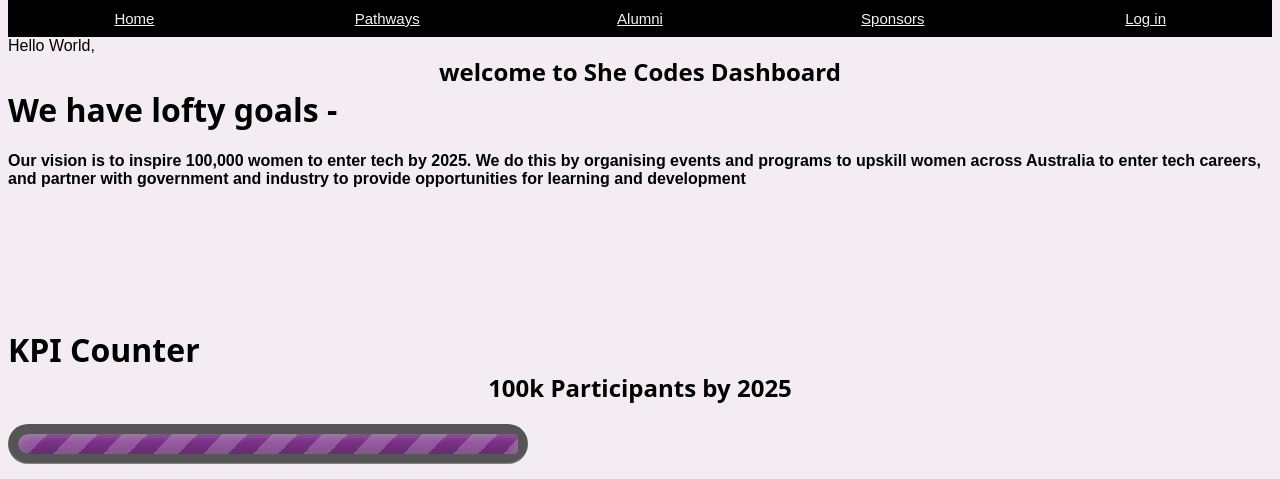
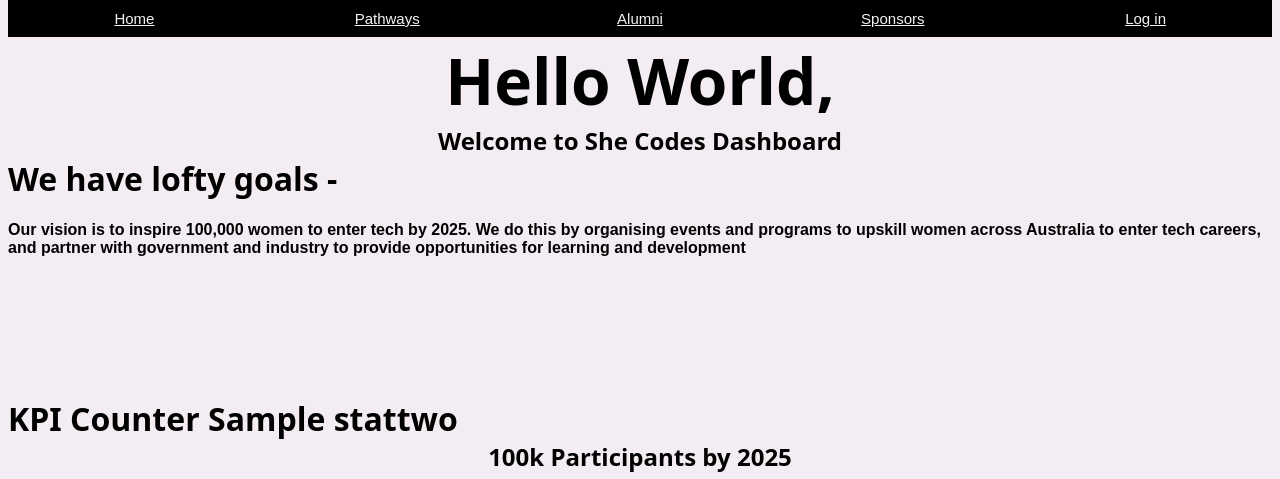
Before and after one commit to SheCodesAus/plus-pilbara-2021, a Django app: template groupproject/swc/templates/swc/index.html in a window 1280 px wide. Shown: the part 956-1435 px from the top of the page. Run offline with Django 3.2, Linux system fonts and the light colour scheme; the template is opened without the code that fills it: most values are stand-ins (such as "Sample title", 1, 10 or a date in 2020); parts of the project's set-up code (start-up, migrations or seed data) failed here and were passed over; some libraries are stand-ins or nearby versions.

Commit message:
Update KPI Tracker
update KPI Tracker

```diff
--- a/groupproject/swc/templates/swc/index.html
+++ b/groupproject/swc/templates/swc/index.html
@@ -19,9 +19,9 @@
 {% block content %}
 
 
-<div id="index-hero"
+<div id="index-hero">
   <h1>Hello World,</h1>
-  <h2>welcome to She Codes Dashboard</h2>
+  <h2>Welcome to She Codes Dashboard</h2>
   <h3>We have lofty goals - <h3>
   <h4>Our vision is to inspire 100,000 women to enter tech by 2025.
     We do this by organising events and programs to upskill women across Australia to enter tech careers,
@@ -30,13 +30,13 @@
   </div>
 
   <div id="KPI-counter">
-    <h3>KPI Counter</h3>
+    <h3>KPI Counter {{ stattwo }}</h3>
     <div id="target-tracker">
       <div class="target">
           <h2>100k Participants by 2025</h2>
       </div>
       <div class="meter">
-          <span style="width: {{ stat }}"></span>
+          <span style="width: {{ stattwo }}%"></span>
       </div>
     </div>
   </div>
--- a/groupproject/swc/views.py
+++ b/groupproject/swc/views.py
@@ -144,6 +144,10 @@ class IndexView(generic.ListView):
         json_data = json.dumps(shecodes_statedata)
 
         context = { "jsonData": json_data }
+
+        context['statsones'] = Participant.objects.count()
+        context['stattwo'] = (context['statsones']/30)*100
+
         return context
 
 class PathwayView(generic.ListView):
```
Also changed, not shown: groupproject/swc/static/swc/sponsors.css (+4 -4 lines).
